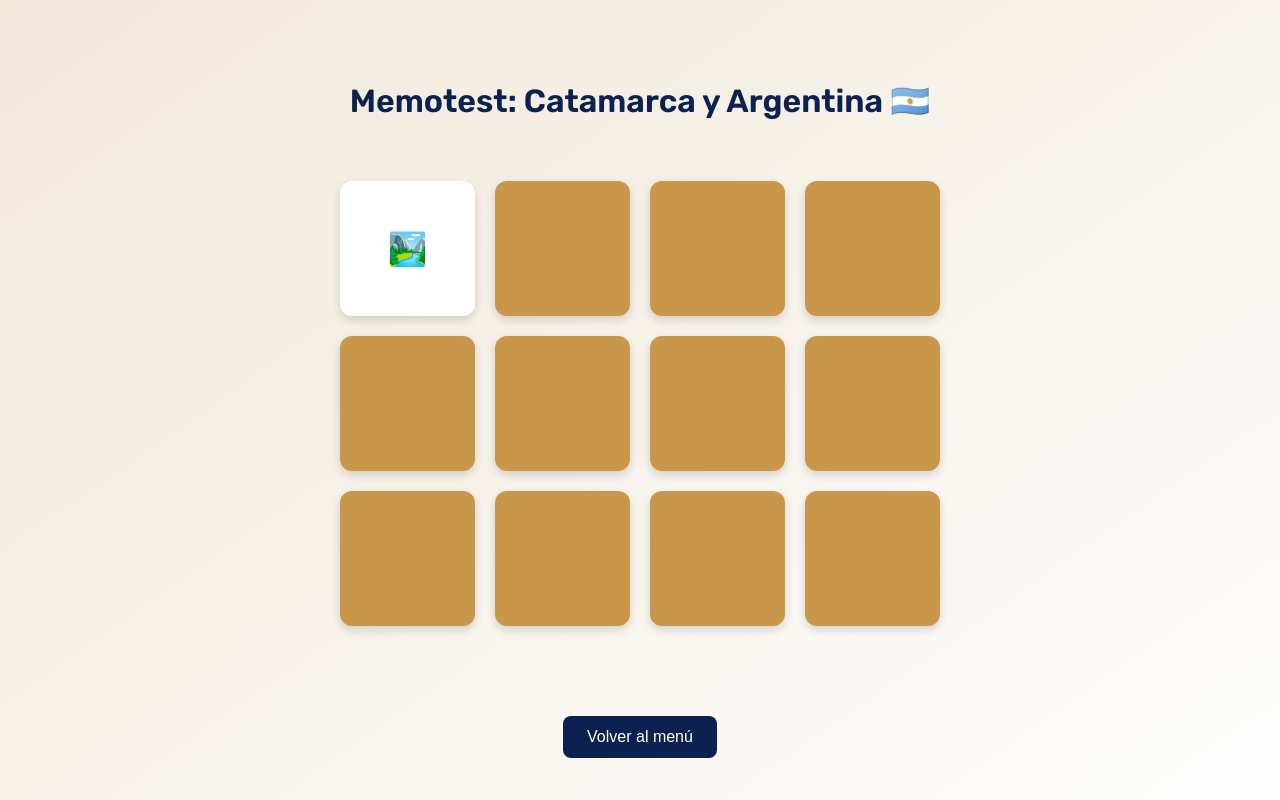
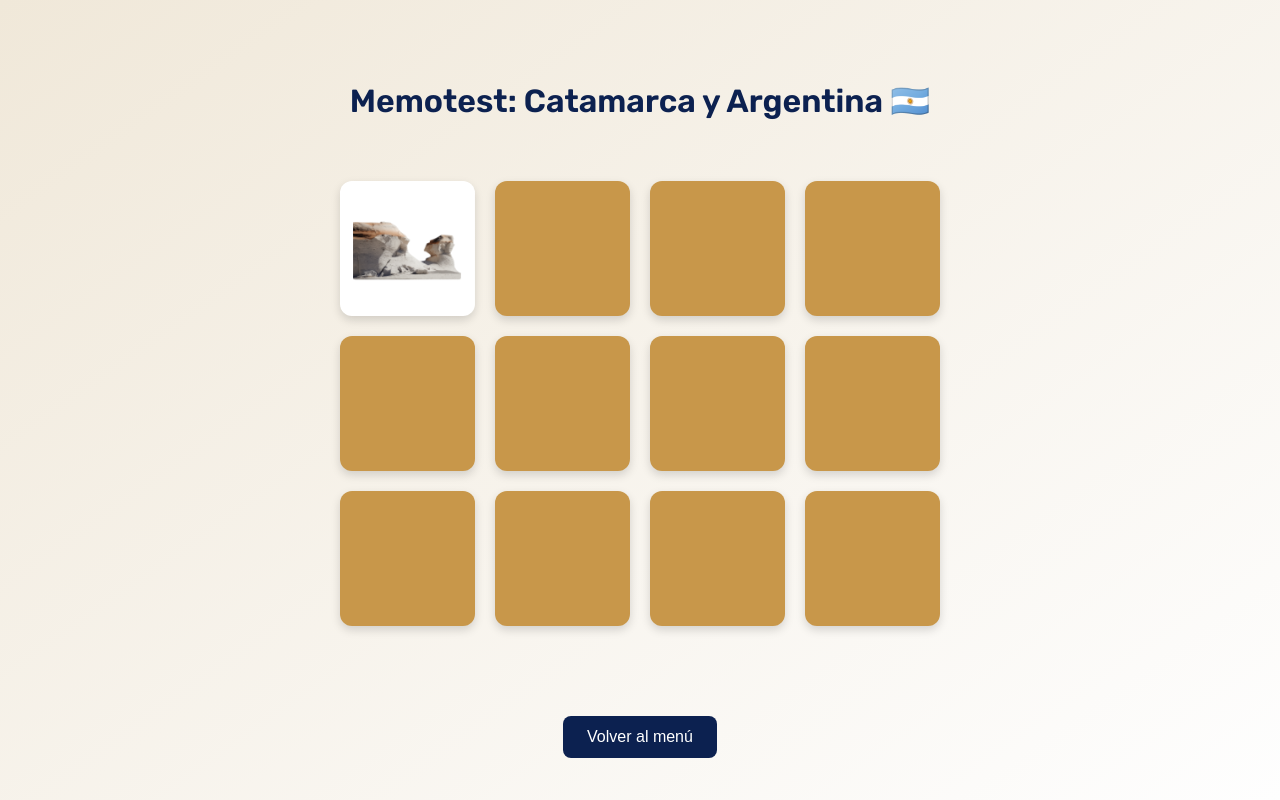
Before and after one commit to GastonCou/juego-siono, a plain HTML site: page memotest-catamarca.html in a window 1280 px wide. Both pictures are taken after a click on the element 407 px from the left and 248 px from the top of the page. Drawn offline with Linux system fonts and the light colour scheme.

Commit message:
Add files via upload

```diff
--- a/memotest-catamarca.html
+++ b/memotest-catamarca.html
@@ -128,12 +128,12 @@
 
   <script>
     const items = [
-      '🥟', '🥟',
-      '🧉', '🧉',
-      '🧵', '🧵',
-      '🕍', '🕍',
-      '🎶', '🎶',
-      '🏞️', '🏞️'
+      'Empanada.png', 'Empanada.png',
+      'Mate.png', 'Mate.png',
+      'Poncho.png', 'Poncho.png',
+      'Catedral.png', 'Catedral.png',
+      'Guitarra.png', 'Guitarra.png',
+      'Campo.png', 'Campo.png'
     ];
 
     let grid = document.getElementById('grid');
@@ -185,7 +185,7 @@
     function flipCard() {
       if (lock || this.classList.contains('flipped')) return;
       this.classList.add('flipped');
-      this.textContent = this.dataset.value;
+      this.innerHTML = `<img src=\"${this.dataset.value}\" alt=\"\" style=\"width: 80%; height: 80%; object-fit: contain;\" />`;
 
       if (!firstCard) {
         firstCard = this;
@@ -207,8 +207,8 @@
           setTimeout(() => {
             firstCard.classList.remove('flipped');
             secondCard.classList.remove('flipped');
-            firstCard.textContent = '';
-            secondCard.textContent = '';
+            firstCard.innerHTML = '';
+            secondCard.innerHTML = '';
             resetTurn();
           }, 1000);
         }
```
Also changed, not shown: Campo.png (added), Catedral.png (added), Empanada.png (added), Guitarra.png (added), Mate.png (added), Poncho.png (added).
